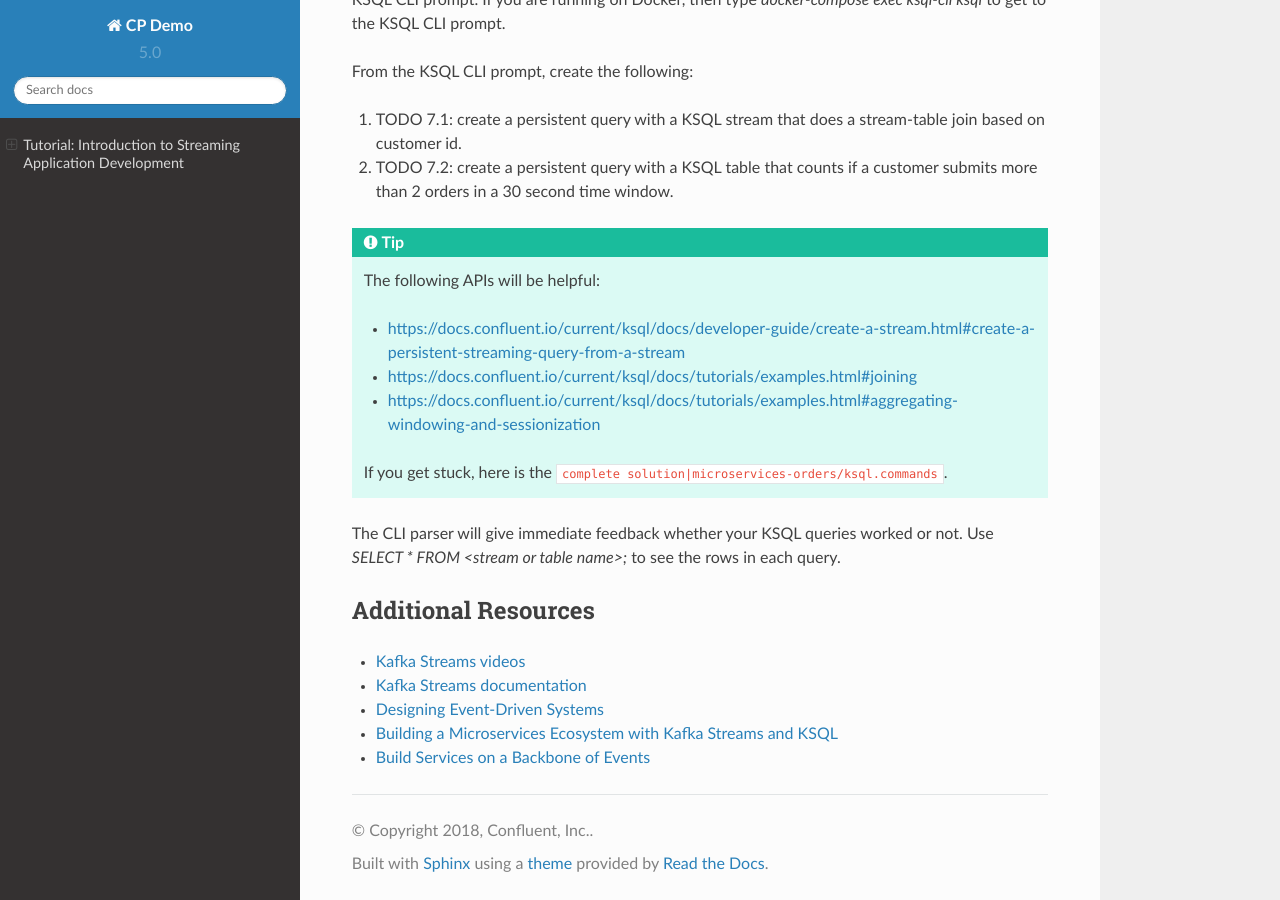
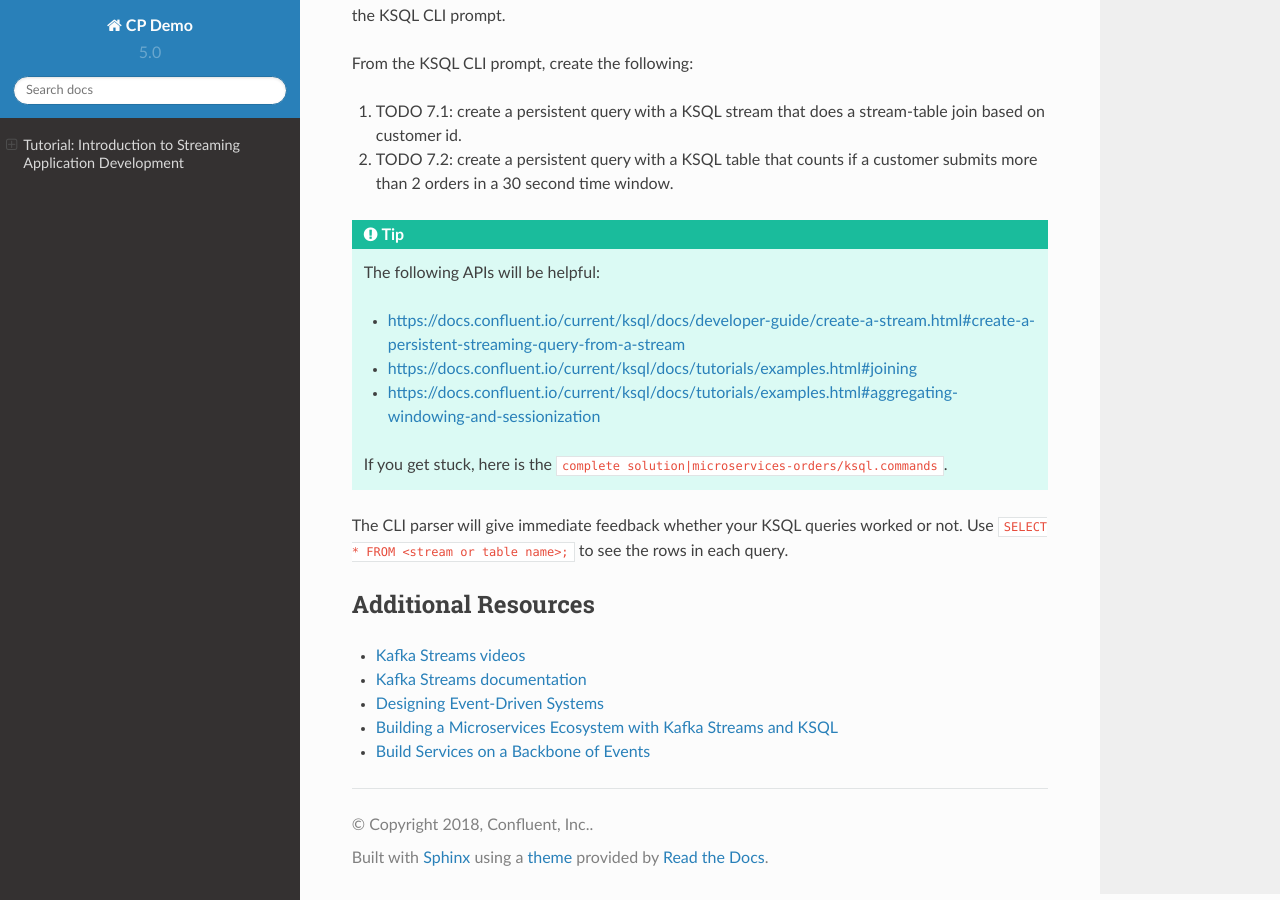
Before and after one commit to confluentinc/examples, a Sphinx documentation site: the page built from microservices-orders/docs/index.rst, in a window 1280 px wide and 900 px high, scrolled down 18155 px. Built offline with Sphinx 7.4.7 and the Read the Docs theme 2.0.0, drawn with Linux system fonts in a browser that asks for light colours; cross-references to code outside the pages are shown as plain code; some of the changed text lies outside the part shown.

Commit message:
Tweak based on rendering on staging

```diff
--- a/microservices-orders/docs/index.rst
+++ b/microservices-orders/docs/index.rst
@@ -222,7 +222,7 @@
 
 5. If you are running |cpe| (local or Docker) you can see a lot more information in Confluent Control Center:
 
-   * `KSQL tab <http://localhost:9021/development/ksql/localhost%3A8088/streams>`__ : view KSQL streams and tables, and to create KSQL queries. Otherwise, run the KSQL CLI `ksql http://localhost:8088`. To get started, run the query `SELECT * FROM ORDERS;`
+   * `KSQL tab <http://localhost:9021/development/ksql/localhost%3A8088/streams>`__ : view KSQL streams and tables, and to create KSQL queries. Otherwise, run the KSQL CLI `ksql http://localhost:8088`. To get started, run the query ``SELECT * FROM ORDERS;``
    * `Kafka Connect tab <http://localhost:9021/management/connect/>`__ : view the JDCB source connector and Elasticsearch sink connector.
    * `Streams monitoring tab <http://localhost:9021/monitoring/streams>`__ : view the throughput and latency performance of the microservices
 
@@ -610,7 +610,7 @@
    If you get stuck, here is the :devx-examples:`complete solution|microservices-orders/ksql.commands`.
 
 The CLI parser will give immediate feedback whether your KSQL queries worked or not.
-Use `SELECT * FROM <stream or table name>;` to see the rows in each query.
+Use ``SELECT * FROM <stream or table name>;`` to see the rows in each query.
 
 
 
```
Also changed, not shown: microservices-orders/docs/images/microservices-exercises-combined.jpg, 1 other file.
